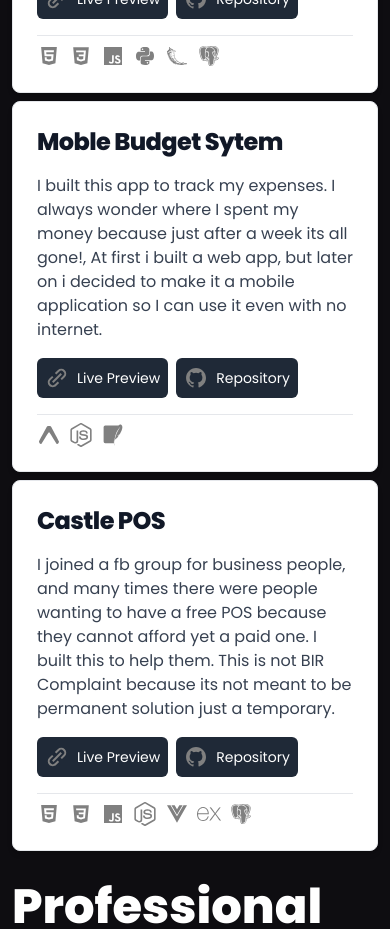
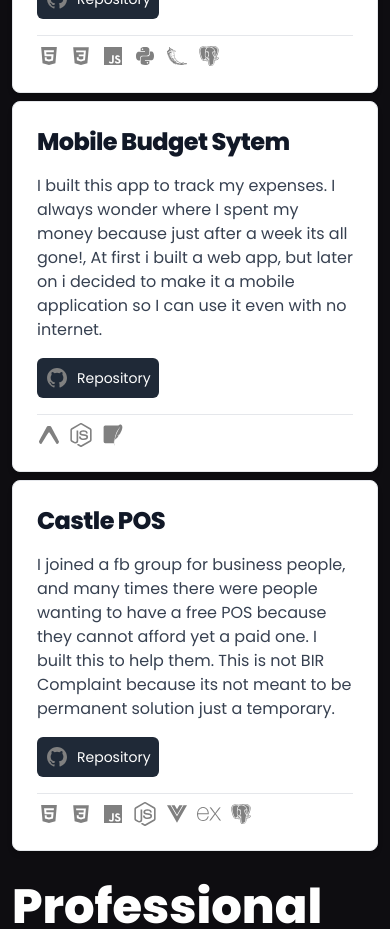
Before and after one commit to JohnZCastillo/portfolio, a React (Vite) app: page / in a window 390 px wide. Shown: the part 2160-3089 px from the top of the page. Built offline with nearby package versions, Linux system fonts and the light colour scheme.

Commit message:
update project links and fix mobile budget system title

```diff
--- a/src/App.jsx
+++ b/src/App.jsx
@@ -205,8 +205,8 @@ const projects = [
     title: 'Pet Adoption System',
     description: 'My family have dogs, Having part of the family, it teaches me to be a responsible member of the family. In my community there are a lot of stray dogs, with this I built a system for adoption',
     hero: '',
-    link: 'test',
-    repository: 'test',
+    link: null,
+    repository: 'https://github.com/JohnZCastillo/animal-adoption.git',
     technolgies: [
       Icons.html,
       Icons.css,
@@ -217,11 +217,11 @@ const projects = [
     ],
   },
   {
-    title: 'Moble Budget Sytem',
+    title: 'Mobile Budget Sytem',
     description: 'I built this app to track my expenses. I always wonder where I spent my money because just after a week its all gone!, At first i built a web app, but later on i decided to make it a mobile application so I can use it even with no internet.',
     hero: '',
-    link: 'test',
-    repository: 'test',
+    link: null,
+    repository: 'https://github.com/JohnZCastillo/mobile-budget-management.git',
     technolgies: [
       Icons.expo,
       Icons.node,
@@ -234,8 +234,8 @@ const projects = [
       I built this to help them. This is not BIR Complaint because its not meant to be permanent solution just a temporary.
     `,
     hero: '',
-    link: 'test',
-    repository: 'test',
+    link: null,
+    repository: 'https://github.com/JohnZCastillo/modern-inventory.git',
     technolgies: [
       Icons.html,
       Icons.css,
--- a/vite.config.js
+++ b/vite.config.js
@@ -8,5 +8,8 @@ export default defineConfig({
     react(),
     svgr(),
   ],
+  build: {
+    assetsInlineLimit: 0  // Disables inlining entirely
+  },
   base: './',
 });
```
